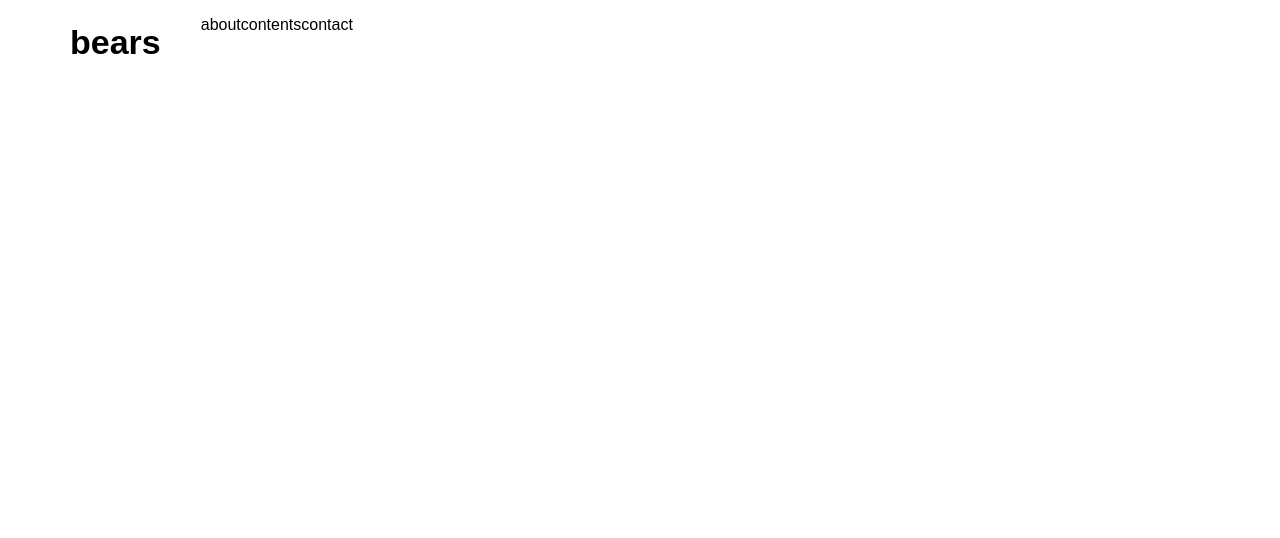
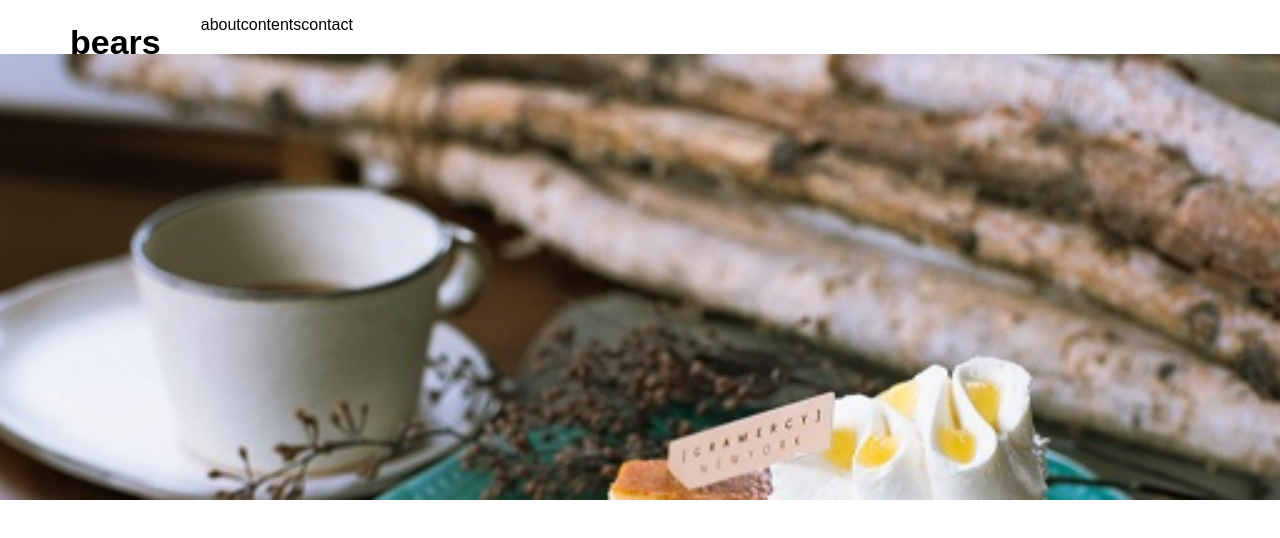
Before and after one commit to aliciaxxxsin/sample-hp, a plain HTML site: page index.html in a window 1280 px wide. Drawn offline with Linux system fonts and the light colour scheme.

Commit message:
Update style.css

```diff
--- a/css/style.css
+++ b/css/style.css
@@ -18,7 +18,7 @@
   }
 
   .menu-wrapper {
-    background-image: url("../img/DSC03312-2-3.jpg");
+    background-image: url("../DSC03312-2-3.jpg");
     height: 500px;
     background-size: cover;
   }
```
